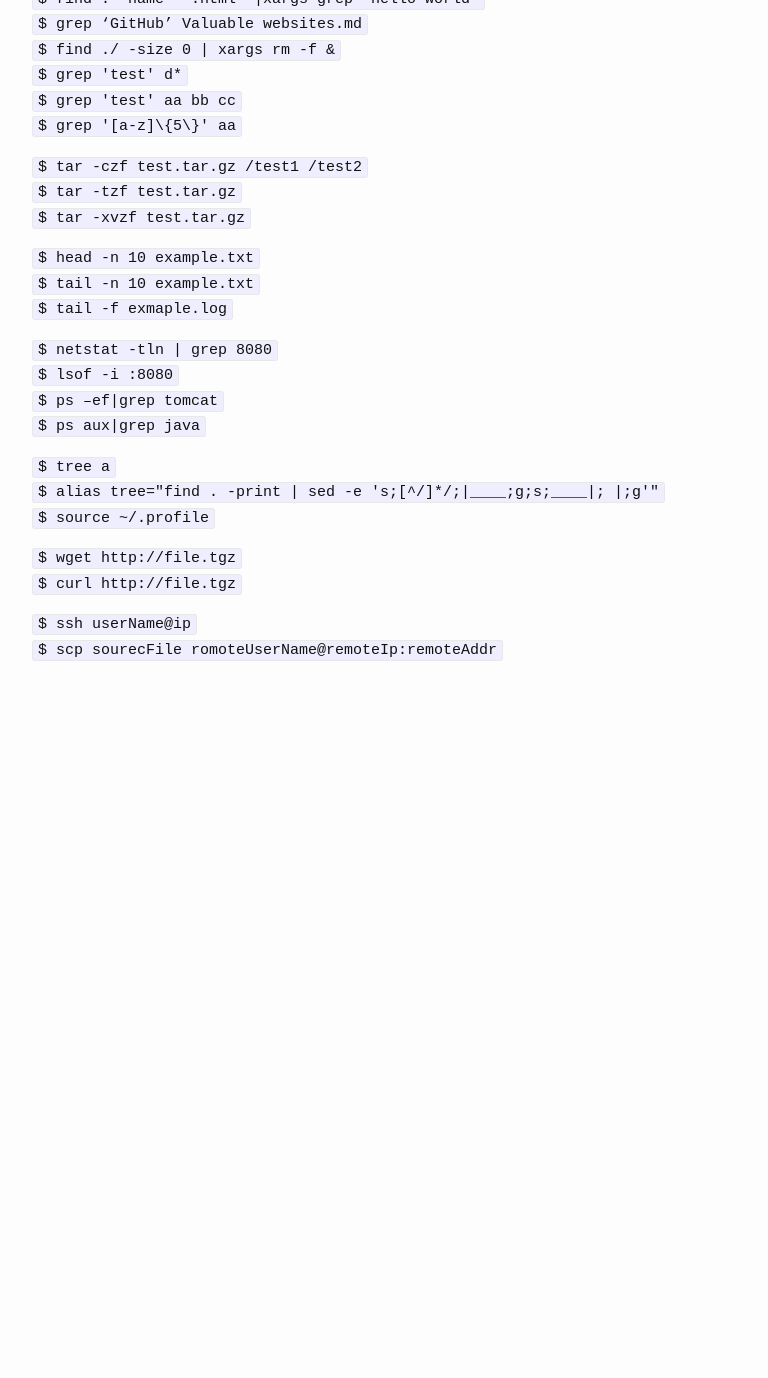
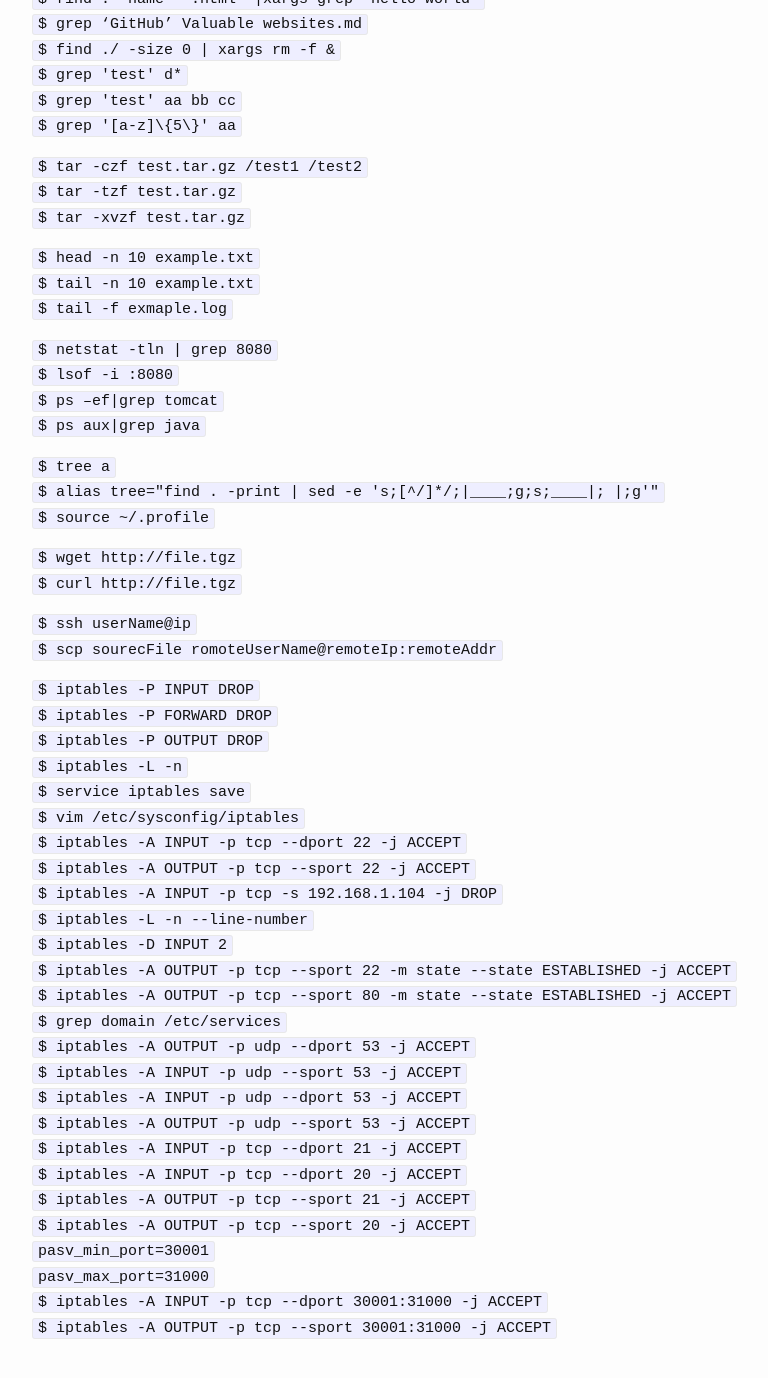
Before and after one commit to GeekRRK/GeekRRK.github.io, a Jekyll site: the page built from _posts/2015-12-15-Frequent commands.md, in a window 1280 px wide and 1400 px high, scrolled down 1423 px. Shown: the top 1378 px of the window, without its empty margins (238-1006 px from the left). Built offline with Jekyll 4.4.1, drawn with Linux system fonts in a browser that asks for light colours; Markdown is read by kramdown in place of the engine named in the settings; before the commit the page ends 2145 px from its top, so only the background shows below that.

Commit message:
Update 2015-12-15-Frequent commands.md

```diff
--- a/_posts/2015-12-15-Frequent commands.md
+++ b/_posts/2015-12-15-Frequent commands.md
@@ -81,3 +81,30 @@ Sync with author after fork
 
 `$ ssh userName@ip`
 `$ scp sourecFile romoteUserName@remoteIp:remoteAddr`
+
+`$ iptables -P INPUT DROP`
+`$ iptables -P FORWARD DROP`
+`$ iptables -P OUTPUT DROP`
+`$ iptables -L -n`
+`$ service iptables save`
+`$ vim /etc/sysconfig/iptables`
+`$ iptables -A INPUT -p tcp --dport 22 -j ACCEPT`
+`$ iptables -A OUTPUT -p tcp --sport 22 -j ACCEPT`
+`$ iptables -A INPUT -p tcp -s 192.168.1.104 -j DROP`
+`$ iptables -L -n --line-number`
+`$ iptables -D INPUT 2`
+`$ iptables -A OUTPUT -p tcp --sport 22 -m state --state ESTABLISHED -j ACCEPT`
+`$ iptables -A OUTPUT -p tcp --sport 80 -m state --state ESTABLISHED -j ACCEPT`
+`$ grep domain /etc/services`
+`$ iptables -A OUTPUT -p udp --dport 53 -j ACCEPT`
+`$ iptables -A INPUT -p udp --sport 53 -j ACCEPT`
+`$ iptables -A INPUT -p udp --dport 53 -j ACCEPT`
+`$ iptables -A OUTPUT -p udp --sport 53 -j ACCEPT`
+`$ iptables -A INPUT -p tcp --dport 21 -j ACCEPT`
+`$ iptables -A INPUT -p tcp --dport 20 -j ACCEPT`
+`$ iptables -A OUTPUT -p tcp --sport 21 -j ACCEPT`
+`$ iptables -A OUTPUT -p tcp --sport 20 -j ACCEPT`
+`pasv_min_port=30001`
+`pasv_max_port=31000`
+`$ iptables -A INPUT -p tcp --dport 30001:31000 -j ACCEPT`
+`$ iptables -A OUTPUT -p tcp --sport 30001:31000 -j ACCEPT`
```
